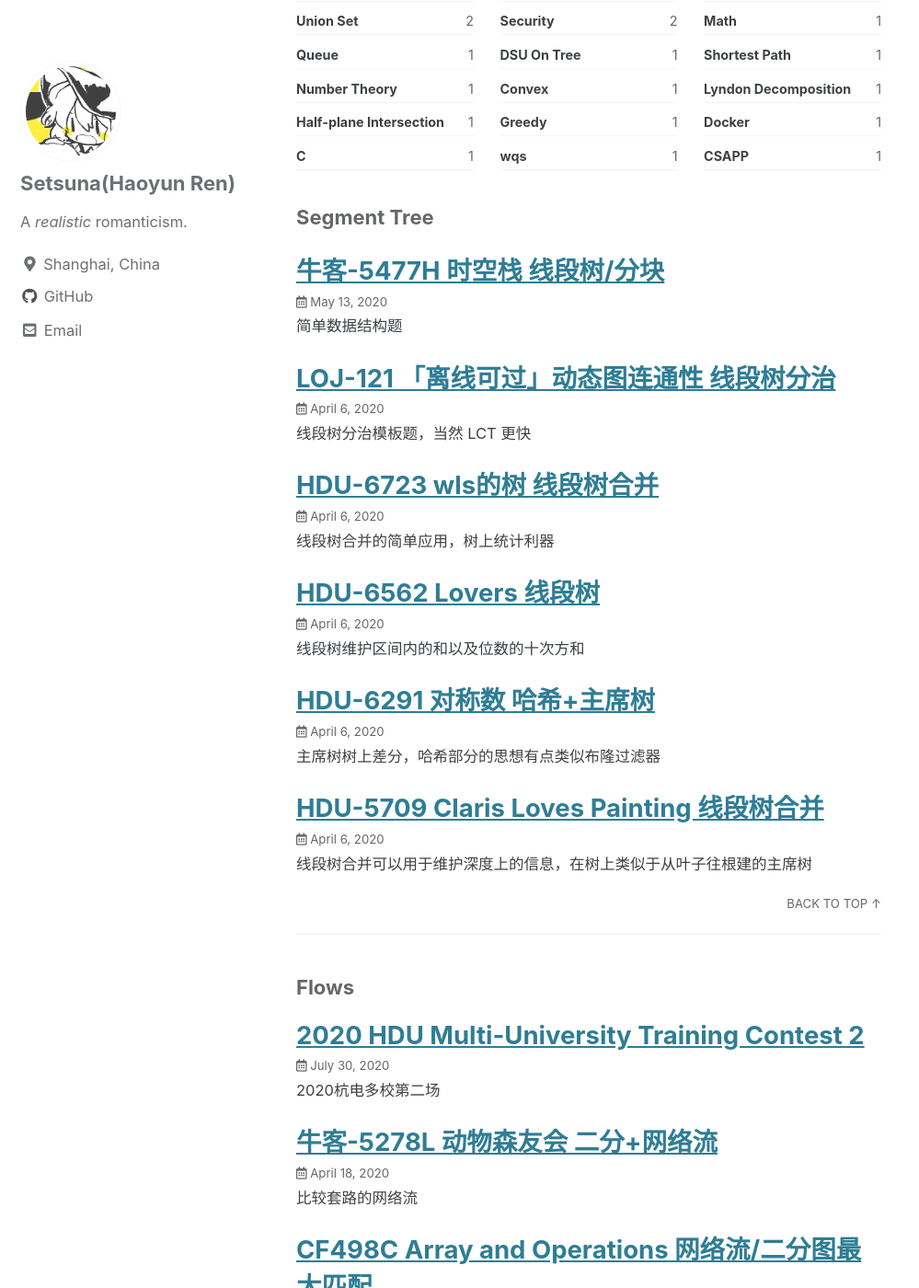
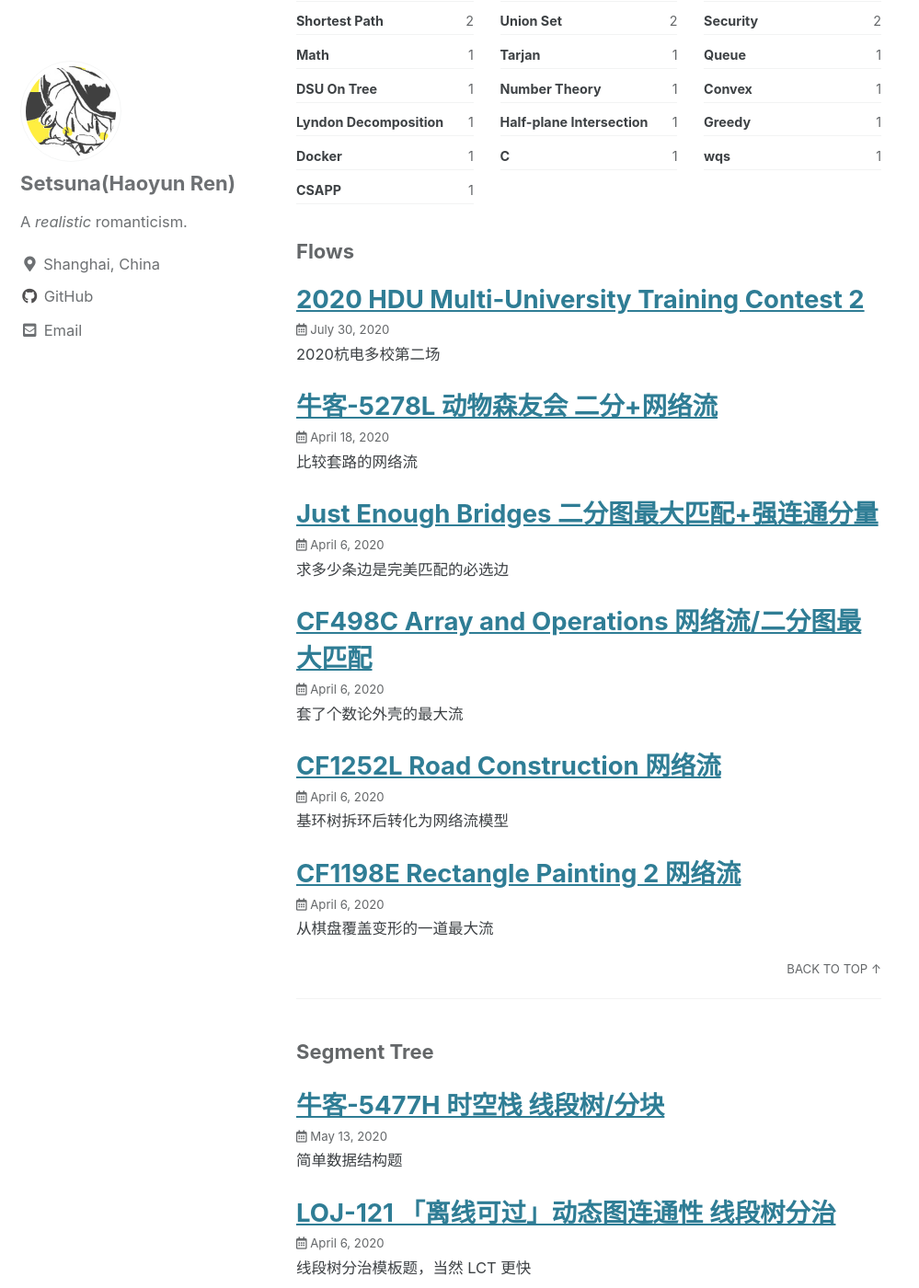
Before and after one commit to SetsunaChyan/SetsunaChyan.github.io, a Jekyll site: the page built from _pages/tag-archive.md, in a window 1280 px wide and 1400 px high, scrolled down 240 px. Shown: the whole window at 92% size, without its empty margins (0-999 px from the left). Built offline with Jekyll 4.4.1, drawn with Linux system fonts in a browser that asks for light colours; cached includes are drawn as plain includes; some of the changed text lies outside the part shown.

Commit message:
Add archives

```diff
--- a/_posts/2020-04-06-Kattis justenoughbridges.md
+++ b/_posts/2020-04-06-Kattis justenoughbridges.md
@@ -1,4 +1,9 @@
-## Just Enough Bridges 二分图最大匹配+强连通分量
+---
+title: "Just Enough Bridges 二分图最大匹配+强连通分量"
+categories: [Tutorial]
+tags: [Tarjan,Flows]
+excerpt: "求多少条边是完美匹配的必选边"
+---
 
 [传送门](https://open.kattis.com/problems/justenoughbridges)
 
```
Also changed, not shown: _posts/2020-04-06-Kattis airportlogistics.md (+6 -1 lines).
